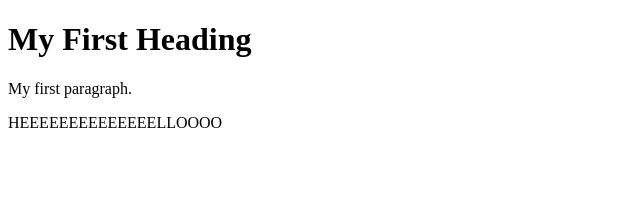
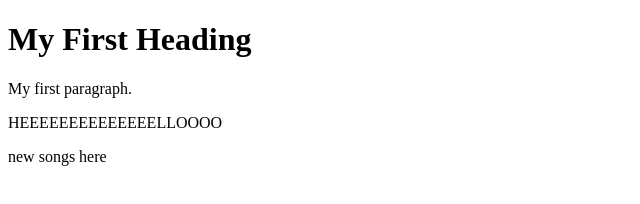
Before and after one commit to ElmakhtoumSafae/FirstRepo1, a plain HTML site: page Index.html in a window 1280 px wide. Shown: the whole page, without its empty margins (0-640 px from the left). Drawn offline with Linux system fonts and the light colour scheme.

Commit message:
new song added

```diff
--- a/Index.html
+++ b/Index.html
@@ -6,5 +6,6 @@
 
 <p>My first paragraph.</p>
 <p>HEEEEEEEEEEEEEELLOOOO<p>
+new songs here
 </body>
 </html>
```
